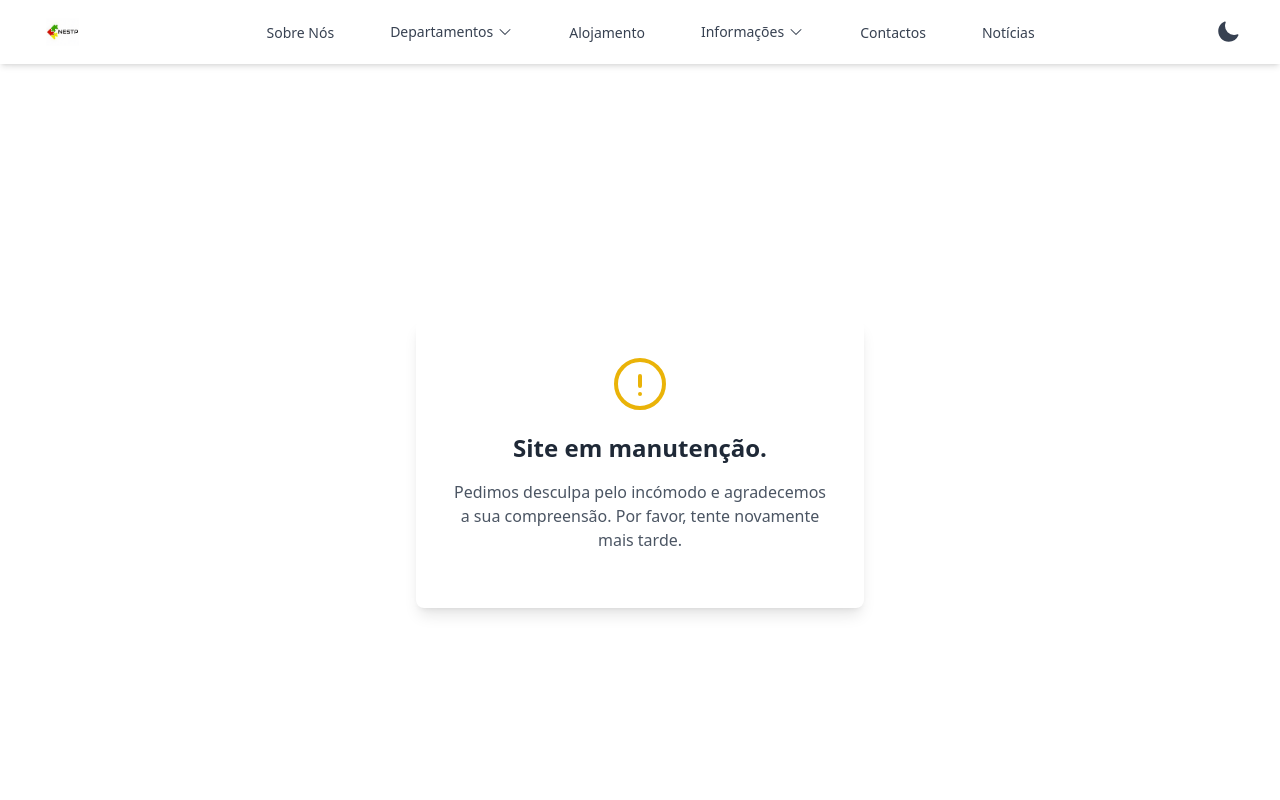
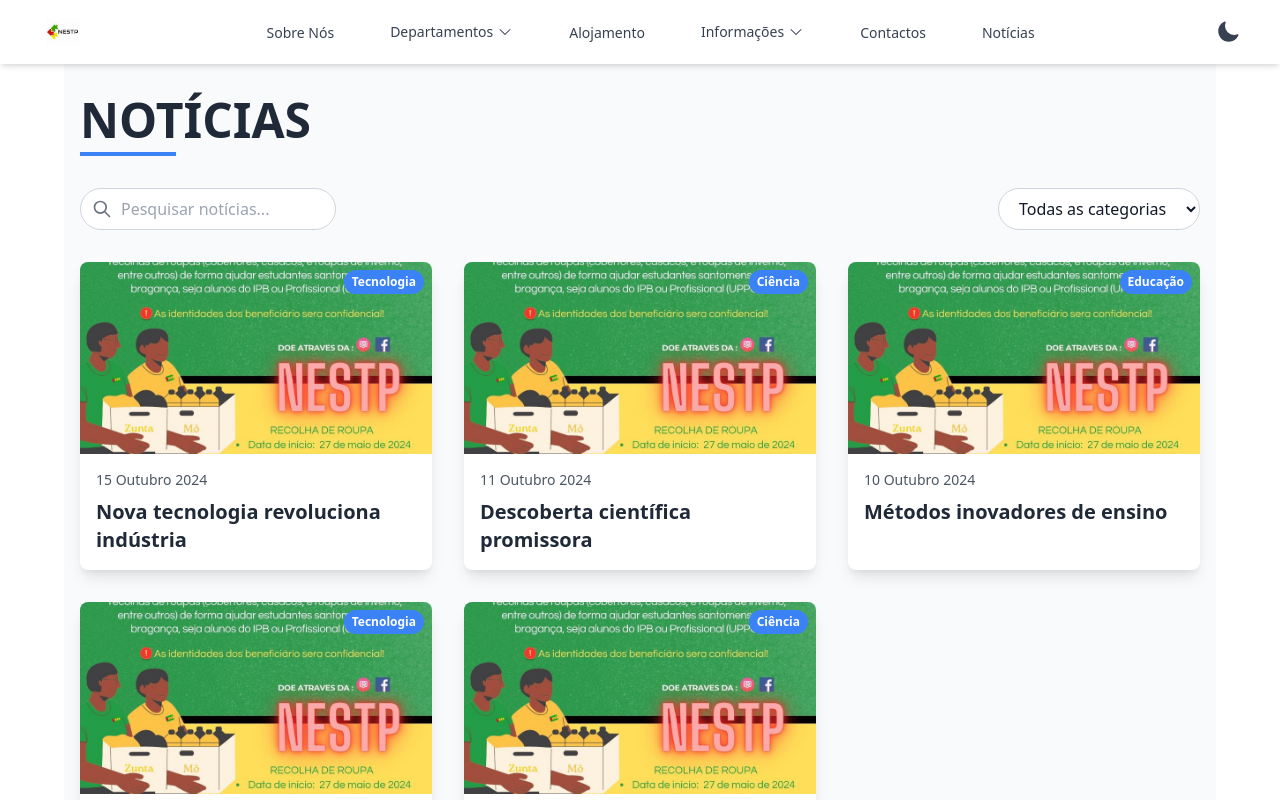
Before and after one commit to Kleiton-Metzger/Nestp_Website, a React (Create React App) app: page /noticias in a window 1280 px wide. Shown: the top 800 px of the page. Built offline with nearby package versions, Linux system fonts and the light colour scheme.

Commit message:
newsscreen implementasion

```diff
--- a/src/components/Screens/AboutUs.js
+++ b/src/components/Screens/AboutUs.js
@@ -57,8 +57,7 @@ const AboutUs = () => {
                 Excelência Acadêmica
               </h3>
               <p className="text-center text-gray-600 dark:text-gray-300">
-                Incentivamos e apoiamos o sucesso acadêmico de nossos membros,
-                fornecendo recursos e suporte.
+                Incentivamos e apoiamos o sucesso acadêmico de nossos membros.
               </p>
             </div>
             <div className="flex flex-col items-center">
--- a/src/components/Screens/News.js
+++ b/src/components/Screens/News.js
@@ -1,19 +1,154 @@
-import React from "react";
-import { ExclamationCircleIcon } from "@heroicons/react/24/outline";
+import React, { useState, useEffect } from "react";
 
 const News = () => {
+  const [searchTerm, setSearchTerm] = useState("");
+  const [category, setCategory] = useState("Todas as categorias");
+  const [filteredNews, setFilteredNews] = useState([]);
+
+  const newsItems = [
+    {
+      id: 1,
+      title: "Nova tecnologia revoluciona indústria",
+      date: "15 Outubro 2024",
+      image: "piquinapuina.png",
+      category: "Tecnologia",
+    },
+    {
+      id: 2,
+      title: "Descoberta científica promissora",
+      date: "11 Outubro 2024",
+      image: "piquinapuina.png",
+      category: "Ciência",
+    },
+    {
+      id: 3,
+      title: "Métodos inovadores de ensino",
+      date: "10 Outubro 2024",
+      image: "piquinapuina.png",
+      category: "Educação",
+    },
+    {
+      id: 4,
+      title: "Avanços na inteligência artificial",
+      date: "5 Outubro 2024",
+      image: "piquinapuina.png",
+      category: "Tecnologia",
+    },
+    {
+      id: 5,
+      title: "Pesquisa sobre mudanças climáticas",
+      date: "1 Outubro 2024",
+      image: "piquinapuina.png",
+      category: "Ciência",
+    },
+  ];
+
+  useEffect(() => {
+    filterNews();
+  }, [searchTerm, category]);
+
+  const filterNews = () => {
+    let filtered = newsItems;
+
+    if (searchTerm) {
+      filtered = filtered.filter((item) =>
+        item.title.toLowerCase().includes(searchTerm.toLowerCase())
+      );
+    }
+
+    if (category !== "Todas as categorias") {
+      filtered = filtered.filter((item) => item.category === category);
+    }
+
+    setFilteredNews(filtered);
+  };
+
+  const handleSearch = (e) => {
+    setSearchTerm(e.target.value);
+  };
+
+  const handleCategoryChange = (e) => {
+    setCategory(e.target.value);
+  };
+
   return (
-    <div className="flex items-center justify-center min-h-screen bg-gray-100 dark:bg-gray-900 p-4 sm:p-0 sm:bg-white sm:dark:bg-gray-800">
-      <div className="flex flex-col items-center bg-white dark:bg-gray-800 shadow-lg rounded-lg p-8 max-w-md text-center">
-        <ExclamationCircleIcon className="h-16 w-16 text-yellow-500 dark:text-yellow-400 mb-4" />
-        <h1 className="text-2xl font-bold text-gray-800 dark:text-white mb-4">
-          Site em manutenção.
-        </h1>
-        <p className="text-gray-600 dark:text-gray-300 mb-6">
-          Pedimos desculpa pelo incómodo e agradecemos a sua compreensão. Por
-          favor, tente novamente mais tarde.
+    <div className="max-w-6xl mx-auto px-4 py-8 bg-gray-50 dark:bg-gray-900">
+      <h1 className="text-5xl font-bold text-gray-800 dark:text-gray-100 mb-2">
+        NOTÍCIAS
+      </h1>
+      <div className="h-1 w-24 bg-blue-500 mb-8"></div>
+
+      <div className="flex flex-col md:flex-row justify-between items-center mb-8 space-y-4 md:space-y-0">
+        <div className="relative">
+          <input
+            type="text"
+            placeholder="Pesquisar notícias..."
+            className="pl-10 pr-4 py-2 w-full md:w-64 border border-gray-300 dark:border-gray-700 rounded-full bg-white dark:bg-gray-800 text-gray-900 dark:text-gray-100 focus:ring-2 focus:ring-blue-500 dark:focus:ring-blue-400 transition duration-300"
+            value={searchTerm}
+            onChange={handleSearch}
+          />
+          <svg
+            className="w-5 h-5 text-gray-500 absolute left-3 top-1/2 transform -translate-y-1/2"
+            fill="none"
+            stroke="currentColor"
+            viewBox="0 0 24 24"
+            xmlns="http://www.w3.org/2000/svg"
+          >
+            <path
+              strokeLinecap="round"
+              strokeLinejoin="round"
+              strokeWidth={2}
+              d="M21 21l-6-6m2-5a7 7 0 11-14 0 7 7 0 0114 0z"
+            />
+          </svg>
+        </div>
+        <div className="flex space-x-4">
+          <select
+            className="border border-gray-300 dark:border-gray-700 rounded-full px-4 py-2 bg-white dark:bg-gray-800 text-gray-900 dark:text-gray-100 focus:ring-2 focus:ring-blue-500 dark:focus:ring-blue-400 transition duration-300"
+            value={category}
+            onChange={handleCategoryChange}
+          >
+            <option>Todas as categorias</option>
+            <option>Tecnologia</option>
+            <option>Ciência</option>
+            <option>Educação</option>
+          </select>
+        </div>
+      </div>
+
+      <div className="grid grid-cols-1 md:grid-cols-3 gap-8">
+        {filteredNews.map((item) => (
+          <div
+            key={item.id}
+            className="bg-white dark:bg-gray-800 rounded-lg shadow-lg overflow-hidden group cursor-pointer transition duration-300 hover:shadow-xl"
+          >
+            <div className="relative overflow-hidden">
+              <img
+                src={item.image}
+                alt={item.title}
+                className="w-full h-48 object-cover transition duration-300 transform group-hover:scale-110"
+              />
+              <div className="absolute inset-0 bg-black opacity-0 group-hover:opacity-30 transition duration-300"></div>
+              <span className="absolute top-2 right-2 bg-blue-500 text-white text-xs font-bold px-2 py-1 rounded-full">
+                {item.category}
+              </span>
+            </div>
+            <div className="p-4">
+              <p className="text-gray-600 dark:text-gray-400 text-sm mb-2">
+                {item.date}
+              </p>
+              <h2 className="text-xl font-semibold text-gray-800 dark:text-gray-100 group-hover:text-blue-500 transition duration-300">
+                {item.title}
+              </h2>
+            </div>
+          </div>
+        ))}
+      </div>
+      {filteredNews.length === 0 && (
+        <p className="text-center text-gray-600 dark:text-gray-400 mt-8">
+          Nenhuma notícia encontrada com os filtros atuais.
         </p>
-      </div>
+      )}
     </div>
   );
 };
```
